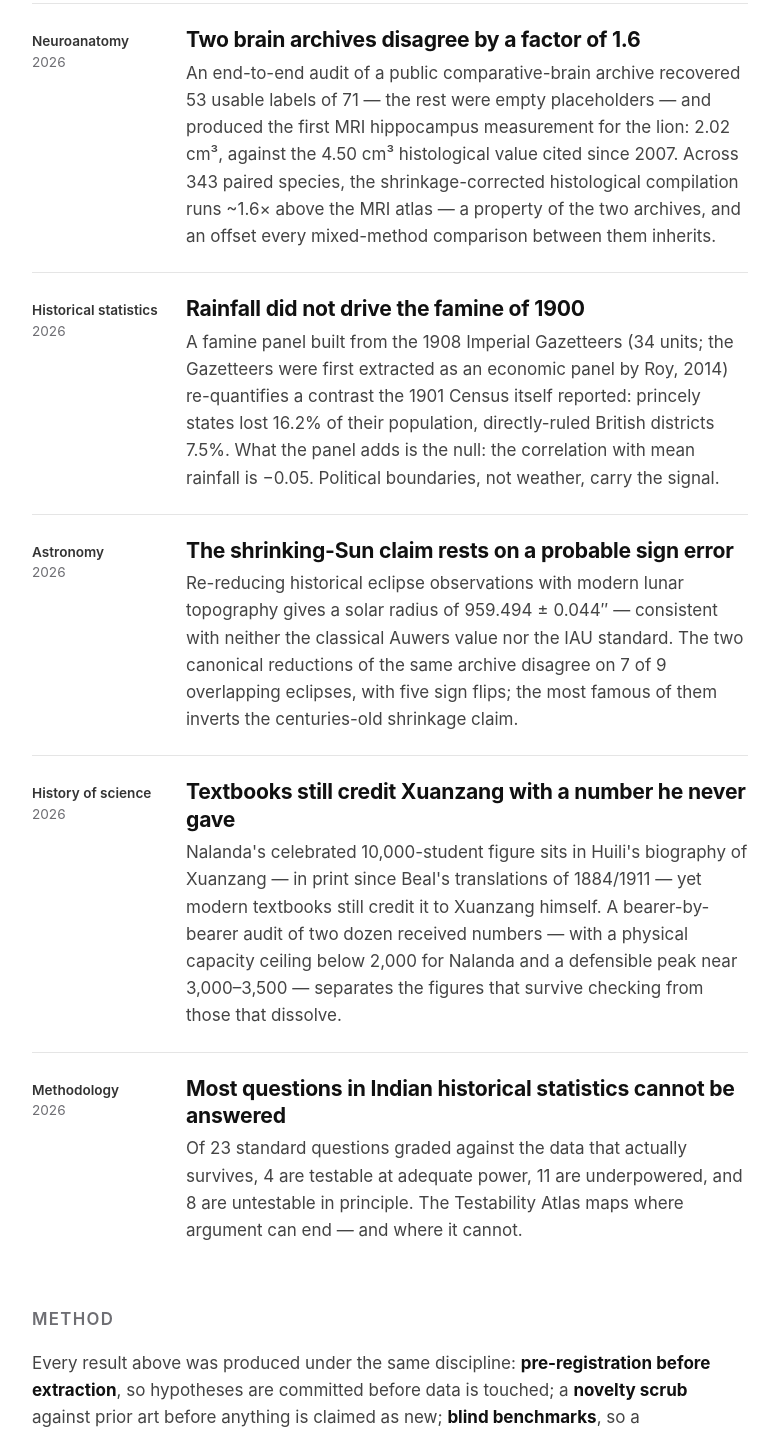
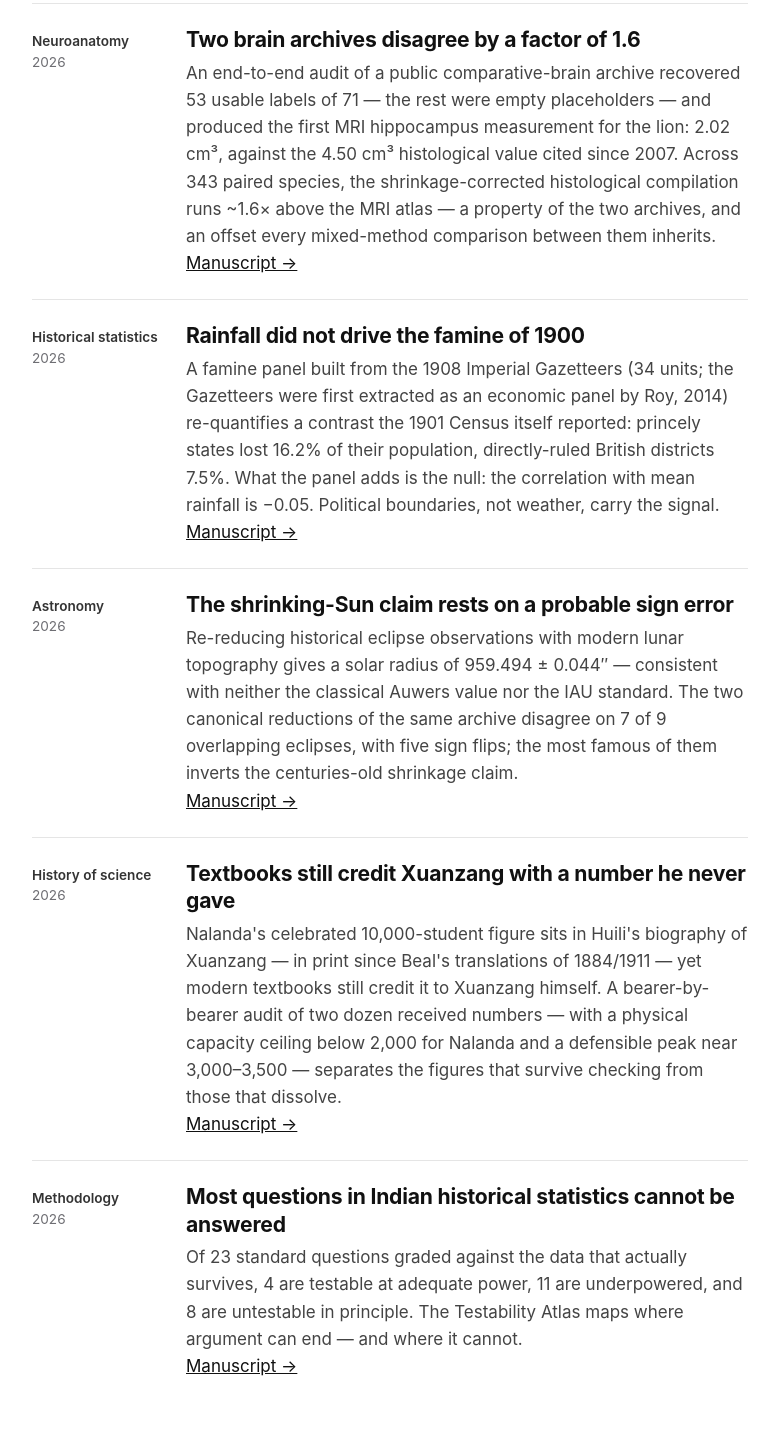
Before and after one commit to atharva-chourey-lab/atharva-chourey-lab, a plain HTML site: page index.html in a window 1280 px wide. Shown: the part 425-1855 px from the top of the page, without its empty margins (250-1029 px from the left). Drawn offline with Linux system fonts and the light colour scheme.

Commit message:
Link the five published manuscripts; status updated

```diff
--- a/index.html
+++ b/index.html
@@ -34,33 +34,38 @@ a{color:var(--accent)}
 <div class="row"><div class="side"><b>Neuroanatomy</b>2026</div><div class="main">
 <h3>Two brain archives disagree by a factor of 1.6</h3>
 <p>An end-to-end audit of a public comparative-brain archive recovered 53 usable labels of 71 — the rest were empty placeholders — and produced the first MRI hippocampus measurement for the lion: 2.02 cm³, against the 4.50 cm³ histological value cited since 2007. Across 343 paired species, the shrinkage-corrected histological compilation runs ~1.6× above the MRI atlas — a property of the two archives, and an offset every mixed-method comparison between them inherits.</p>
+<p><a href="https://github.com/atharva-chourey-lab/lost-atlas">Manuscript →</a></p>
 </div></div>
 
 <div class="row"><div class="side"><b>Historical statistics</b>2026</div><div class="main">
 <h3>Rainfall did not drive the famine of 1900</h3>
 <p>A famine panel built from the 1908 Imperial Gazetteers (34 units; the Gazetteers were first extracted as an economic panel by Roy, 2014) re-quantifies a contrast the 1901 Census itself reported: princely states lost 16.2% of their population, directly-ruled British districts 7.5%. What the panel adds is the null: the correlation with mean rainfall is −0.05. Political boundaries, not weather, carry the signal.</p>
+<p><a href="https://github.com/atharva-chourey-lab/gazetteers-famine-1900">Manuscript →</a></p>
 </div></div>
 
 <div class="row"><div class="side"><b>Astronomy</b>2026</div><div class="main">
 <h3>The shrinking-Sun claim rests on a probable sign error</h3>
 <p>Re-reducing historical eclipse observations with modern lunar topography gives a solar radius of 959.494 ± 0.044″ — consistent with neither the classical Auwers value nor the IAU standard. The two canonical reductions of the same archive disagree on 7 of 9 overlapping eclipses, with five sign flips; the most famous of them inverts the centuries-old shrinkage claim.</p>
+<p><a href="https://github.com/atharva-chourey-lab/eclipse-radius">Manuscript →</a></p>
 </div></div>
 
 <div class="row"><div class="side"><b>History of science</b>2026</div><div class="main">
 <h3>Textbooks still credit Xuanzang with a number he never gave</h3>
 <p>Nalanda's celebrated 10,000-student figure sits in Huili's biography of Xuanzang — in print since Beal's translations of 1884/1911 — yet modern textbooks still credit it to Xuanzang himself. A bearer-by-bearer audit of two dozen received numbers — with a physical capacity ceiling below 2,000 for Nalanda and a defensible peak near 3,000–3,500 — separates the figures that survive checking from those that dissolve.</p>
+<p><a href="https://github.com/atharva-chourey-lab/received-numbers">Manuscript →</a></p>
 </div></div>
 
 <div class="row"><div class="side"><b>Methodology</b>2026</div><div class="main">
 <h3>Most questions in Indian historical statistics cannot be answered</h3>
 <p>Of 23 standard questions graded against the data that actually survives, 4 are testable at adequate power, 11 are underpowered, and 8 are untestable in principle. The Testability Atlas maps where argument can end — and where it cannot.</p>
+<p><a href="https://github.com/atharva-chourey-lab/testability-atlas">Manuscript →</a></p>
 </div></div>
 
 <h2>Method</h2>
 <p class="note">Every result above was produced under the same discipline: <b>pre-registration before extraction</b>, so hypotheses are committed before data is touched; a <b>novelty scrub</b> against prior art before anything is claimed as new; <b>blind benchmarks</b>, so a measurement pipeline must recover known values before it is trusted with unknown ones; and <b>self-correction on the record</b> — when a later check revised an earlier number, the correction is part of the result.</p>
 
 <h2>Status</h2>
-<p class="note">Manuscripts and public datasets for all five results are in preparation and will be linked here on release, with code and data in this account's repositories. Claims are scoped to the archives and samples named in each summary; nothing here has yet passed peer review, and the summaries say so by omission of any venue.</p>
+<p class="note">All five manuscripts are published in this account's repositories, linked above. They are manuscripts — not yet peer-reviewed — and every claim is scoped to the archives and samples named in its summary. Public datasets and code will follow in the same repositories.</p>
 
 <footer>Atharva Chourey Lab · <a href="https://github.com/atharva-chourey-lab">github.com/atharva-chourey-lab</a></footer>
 </div></body></html>
```
Also changed, not shown: 1 other file.
